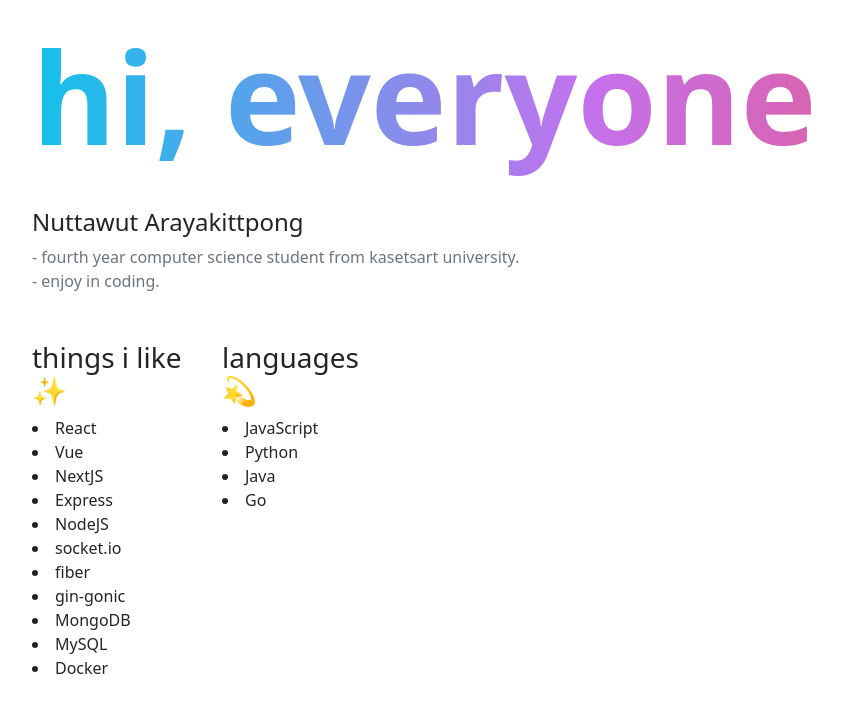
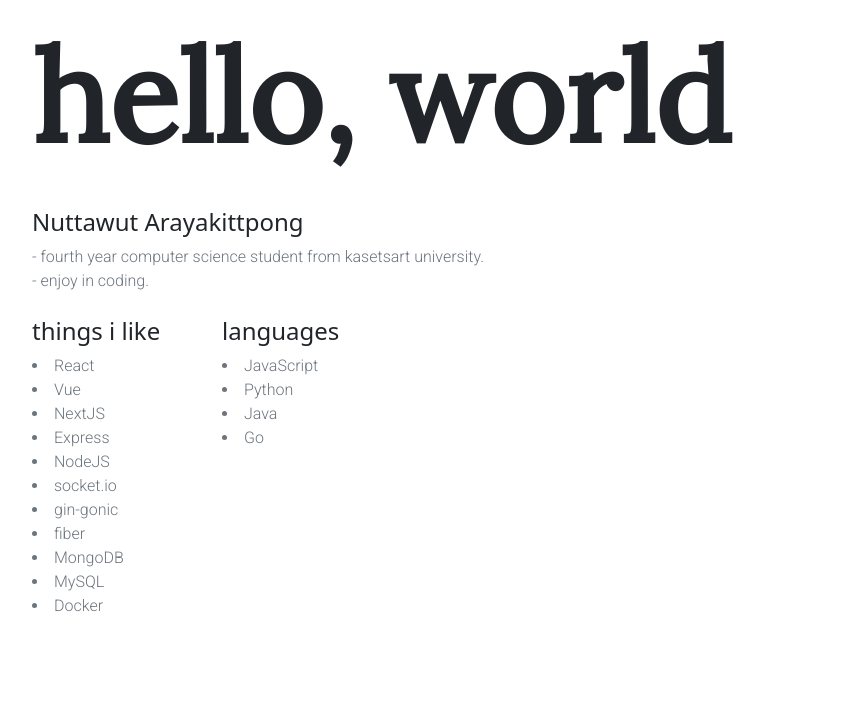
Before and after one commit to thisnat/thisnat.github.io, a plain HTML site: page index.html in a window 1280 px wide. Shown: the whole page, without its empty margins (50-892 px from the left). Drawn offline with nearby package versions, Linux system fonts and the light colour scheme.

Commit message:
edit style

```diff
--- a/index.html
+++ b/index.html
@@ -1,43 +1,46 @@
 <!DOCTYPE html>
 <html lang="en">
+
 <head>
   <meta charset="UTF-8" />
   <meta http-equiv="X-UA-Compatible" content="IE=edge" />
   <meta name="viewport" content="width=device-width, initial-scale=1.0" />
-    <link
-      href="https://cdn.jsdelivr.net/npm/bootstrap@5.1.3/dist/css/bootstrap.min.css"
-      rel="stylesheet"
-      integrity="sha384-1BmE4kWBq78iYhFldvKuhfTAU6auU8tT94WrHftjDbrCEXSU1oBoqyl2QvZ6jIW3"
-      crossorigin="anonymous"
-    />
+  <link href="https://cdn.jsdelivr.net/npm/bootstrap@5.1.3/dist/css/bootstrap.min.css" rel="stylesheet"
+    integrity="sha384-1BmE4kWBq78iYhFldvKuhfTAU6auU8tT94WrHftjDbrCEXSU1oBoqyl2QvZ6jIW3" crossorigin="anonymous" />
   <link rel="stylesheet" href="style.css">
   <title>thisnat</title>
 </head>
+
 <body>
   <div class="container">
-      <p class="hi">hi, everyone</p>
+    <p class="hi">hello, world</p>
     <div>
       <h4>Nuttawut Arayakittpong</h4>
+      <div class="content">
         <p class="text-muted mb-0">- fourth year computer science student from kasetsart university.</p>
         <p class="text-muted">- enjoy in coding.</p>
       </div>
-      <div class="row my-5">
-        <div class="col-sm-2">
-          <h3>things i like ✨</h3>
+    </div>
+    <div class="row my-4">
+      <div class="col-md-2 mb-2">
+        <h4>things i like</h3>
+          <div class="text-muted content">
             <li>React</li>
             <li>Vue</li>
             <li>NextJS</li>
             <li>Express</li>
             <li>NodeJS</li>
             <li>socket.io</li>
+            <li>gin-gonic</li>
             <li>fiber</li>
-          <li>gin-gonic</li>
             <li>MongoDB</li>
             <li>MySQL</li>
             <li>Docker</li>
           </div>
-        <div class="col-sm-2">
-            <h3>languages 💫</h3>
+      </div>
+      <div class="col-md-2">
+        <h4>languages</h3>
+          <div class="text-muted content">
             <li>JavaScript</li>
             <li>Python</li>
             <li>Java</li>
@@ -45,5 +48,7 @@
           </div>
       </div>
     </div>
+  </div>
 </body>
+
 </html>
--- a/style.css
+++ b/style.css
@@ -1,7 +1,13 @@
+@import url('https://fonts.googleapis.com/css2?family=Roboto:wght@300;500;700&display=swap');
+@import url('https://fonts.googleapis.com/css2?family=Lora&display=swap');
+
 .hi {
   font-size: 8rem;
   font-weight: bold;
-  background: linear-gradient(to right, #12c2e9, #c471ed, #f64f59);
-  -webkit-background-clip: text;
-  -webkit-text-fill-color: transparent;
+  font-family: Lora;
 }
+
+.content {
+  font-family: Roboto;
+  font-weight: 300;
+}
```
Lines whose indentation alone changed are shown as unchanged.
